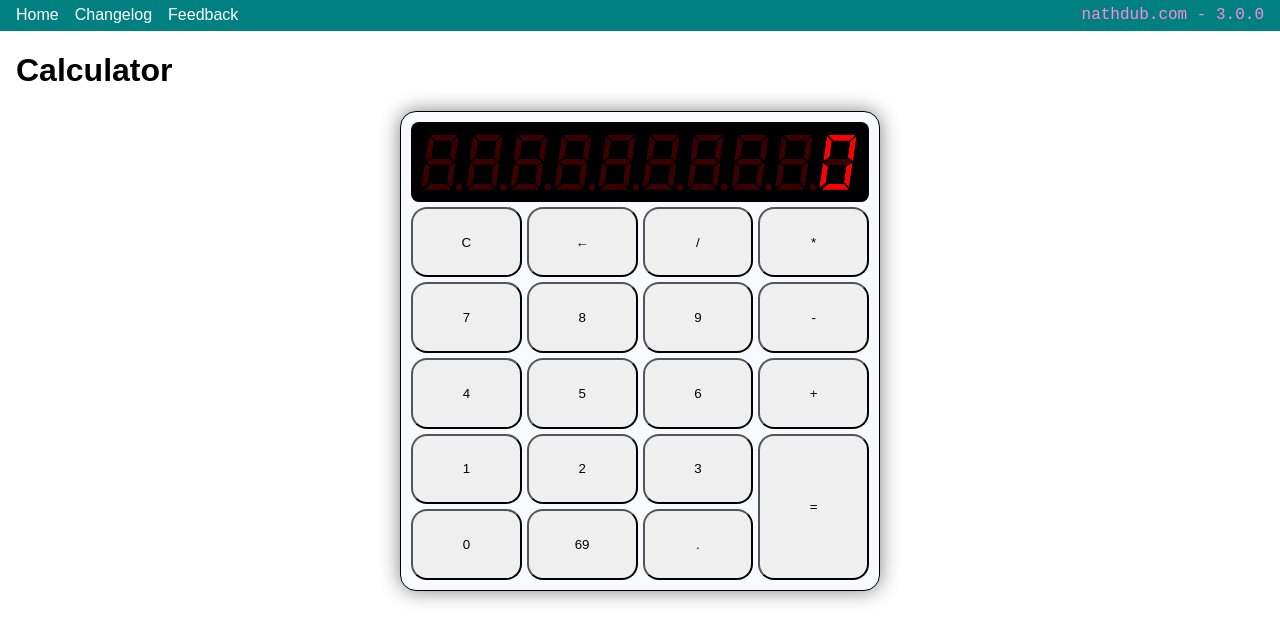
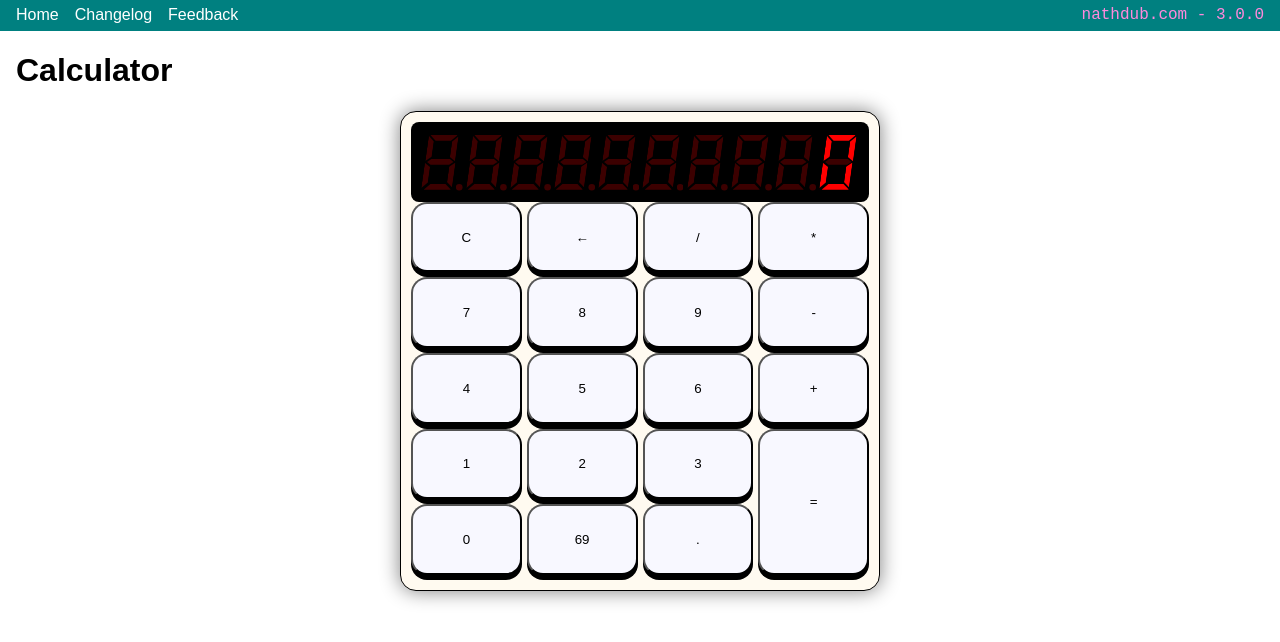
Before and after one commit to nathdub/nathdub.com, a SvelteKit app: page /Calculator in a window 1280 px wide. Shown: the top 642 px of the page. Built offline with nearby package versions, Linux system fonts and the light colour scheme.

Commit message:
3d effect

```diff
--- a/src/routes/Calculator/+page.svelte
+++ b/src/routes/Calculator/+page.svelte
@@ -190,7 +190,7 @@
 		padding: 10px;
 		box-sizing: border-box;
 
-		background: ghostwhite;
+		background: floralwhite;
 		border: 1px black solid;
 		border-radius: 1rem;
 		box-shadow: 0 0 20px grey;
@@ -225,5 +225,14 @@
 	button {
 		border-radius: 1rem;
 		cursor: pointer;
+		background: ghostwhite;
+		translate: 0 -5px;
+		box-shadow: 0 5px black;
+		transition: ease-in-out 0.1s;
+	}
+
+	button:active {
+		box-shadow: none;
+		translate: 0;
 	}
 </style>
```
